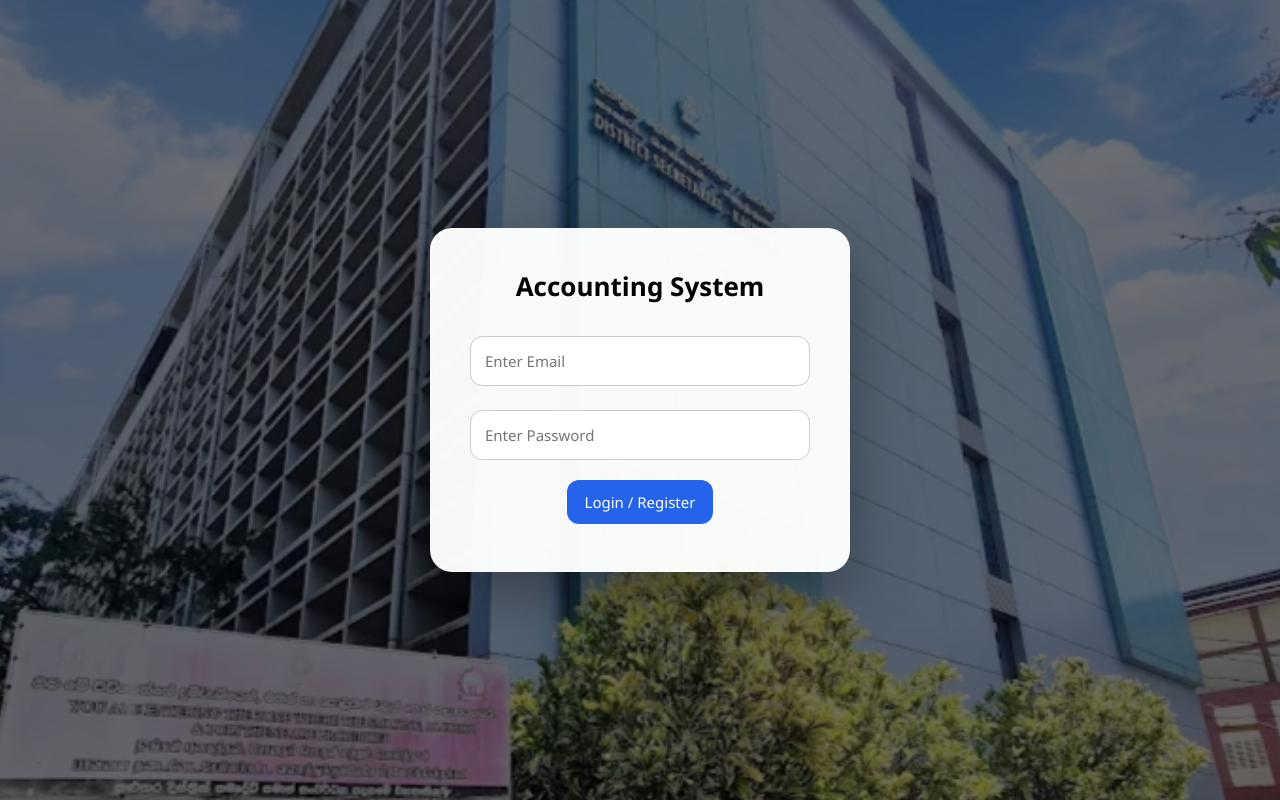
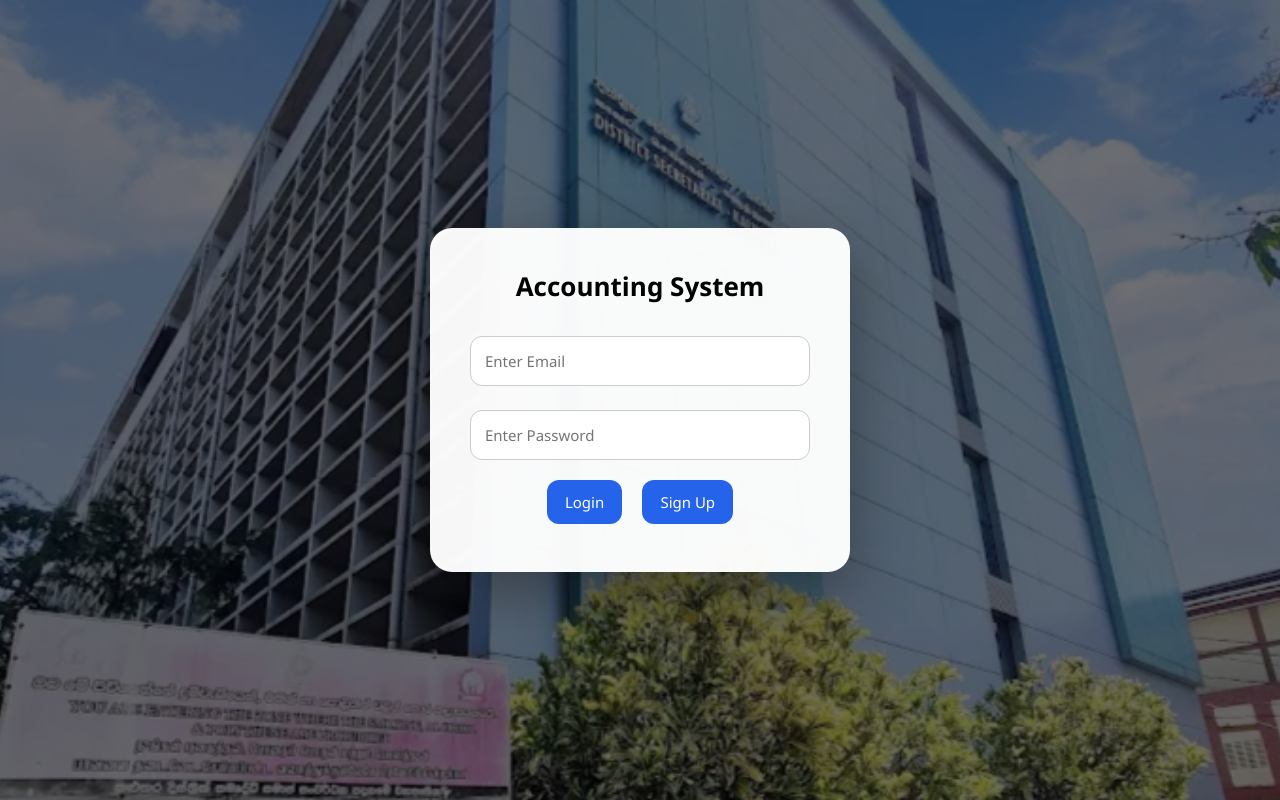
Before and after one commit to tharuldasan/DSF-S, a plain HTML site: page index.html in a window 1280 px wide. Drawn offline with nearby package versions, Linux system fonts and the light colour scheme.

Commit message:
Update index.html

```diff
--- a/index.html
+++ b/index.html
@@ -15,7 +15,8 @@
     <input id="email" type="email" placeholder="Enter Email">
     <input id="password" type="password" placeholder="Enter Password">
 
-    <button onclick="login()">Login / Register</button>
+    <button onclick="login()">Login</button>
+    <button onclick="signup()">Sign Up</button>
 
   </div>
 </div>
```
